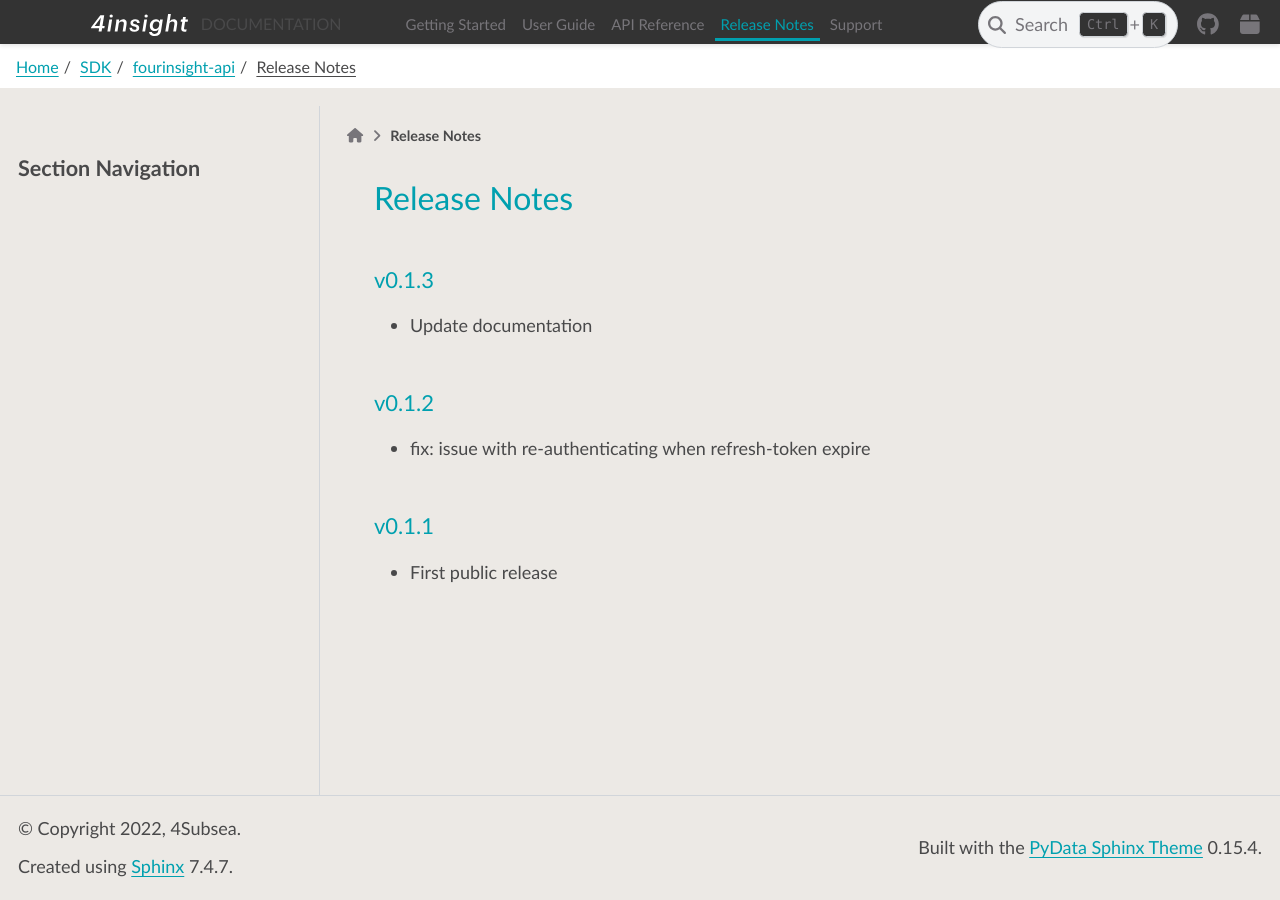
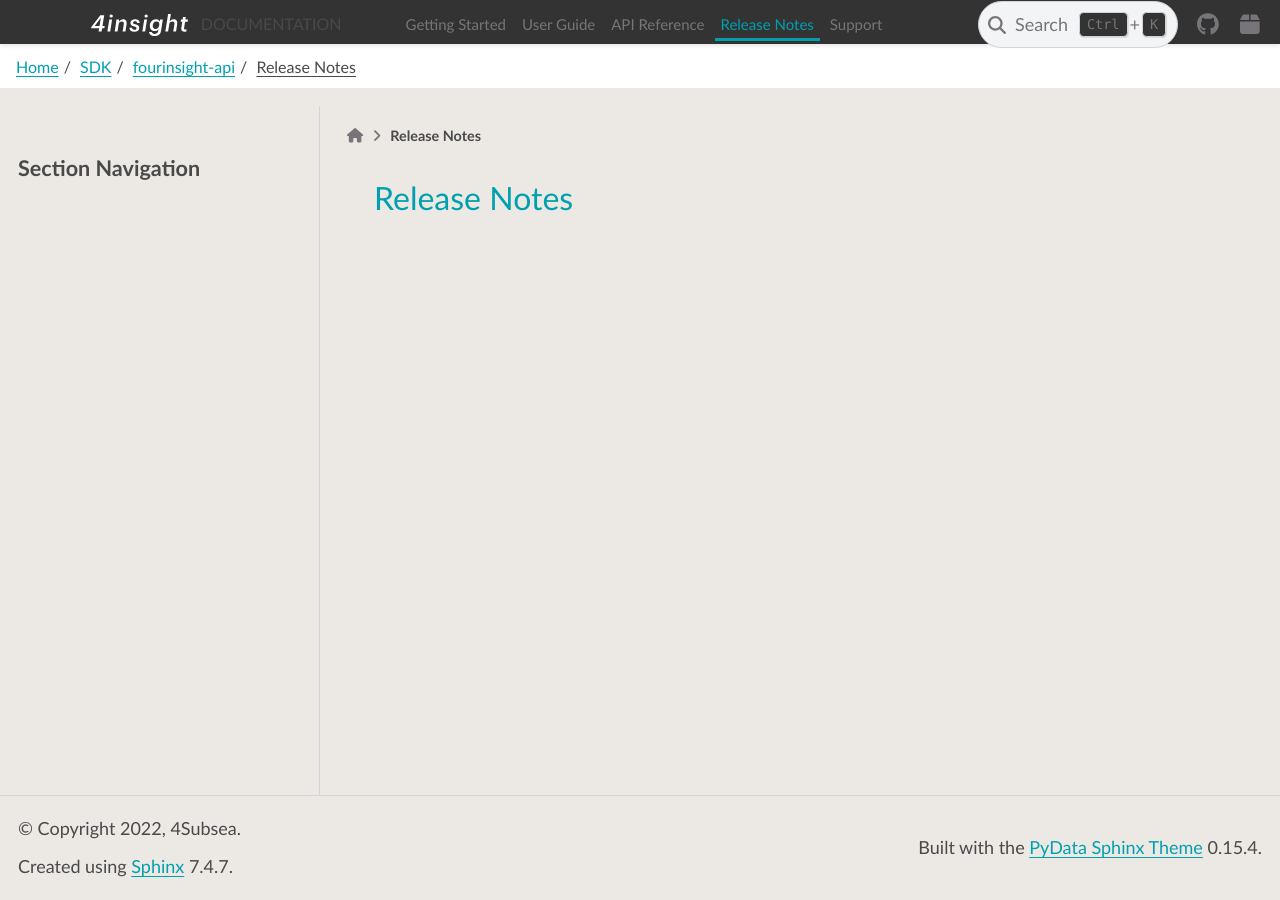
Before and after one commit to 4Subsea/fourinsight-api-python, a Sphinx documentation site: the page built from docs/release_notes.rst, in a window 1280 px wide. Built offline with Sphinx 7.4.7 and the PyData theme 0.15.4, drawn with Linux system fonts in a browser that asks for light colours.

Commit message:
Roll out workflow-based release creation and deployment, automatic release notes, pull request template (#24)

```diff
--- a/docs/release_notes.rst
+++ b/docs/release_notes.rst
@@ -1,17 +1,2 @@
 Release Notes
 =============
-
-v0.1.3
-------
-
-- Update documentation
-
-v0.1.2
-------
-
-- fix: issue with re-authenticating when refresh-token expire
-
-v0.1.1
-------
-
-- First public release
```
Also changed, not shown: .github/pull_request_template.md (added), 2 other files.
